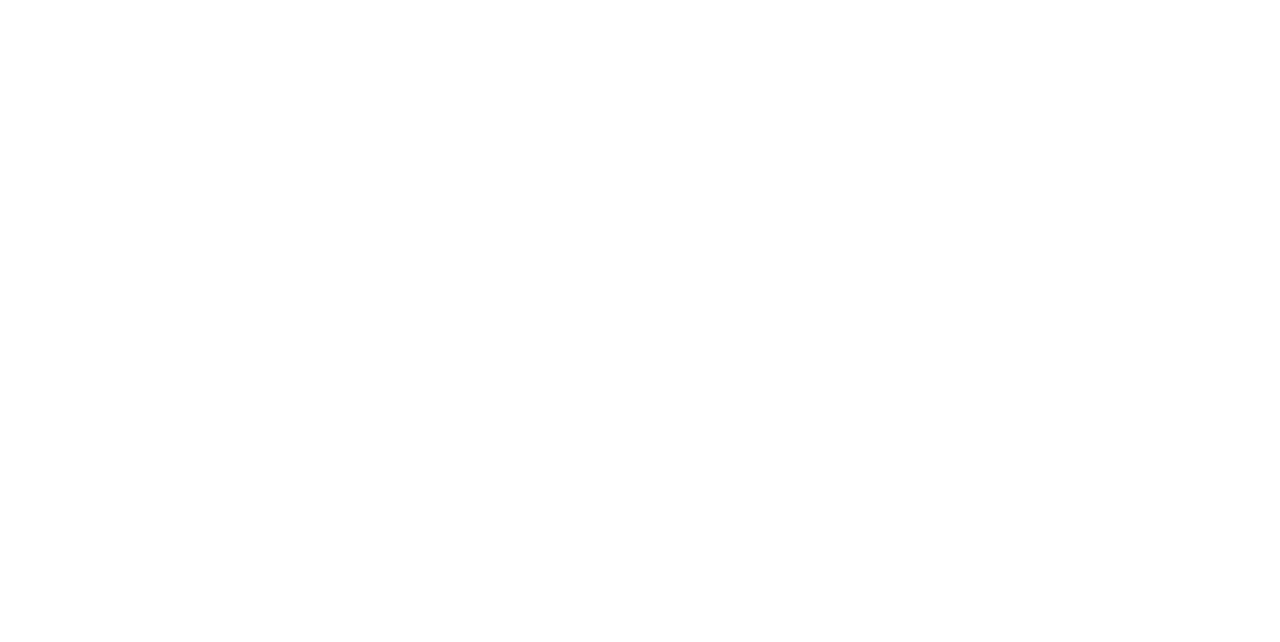
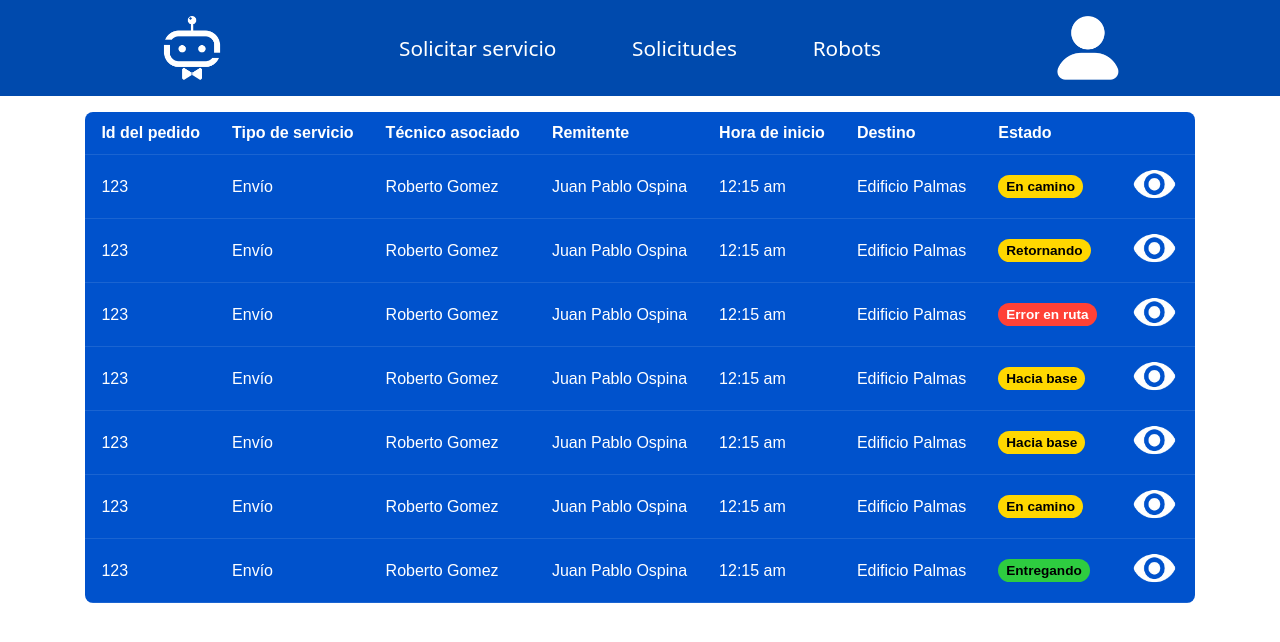
Before and after one commit to jpovalles/SistemaDronesBots, a React (Vite) app: page /operario/pedidosActivos in a window 1280 px wide. Before the commit this address had no page. Shown: the top 642 px of the page. Built offline with nearby package versions, Linux system fonts and the light colour scheme.

Commit message:
Implementacion pedidos activos

```diff
--- a/src/App.jsx
+++ b/src/App.jsx
@@ -7,6 +7,7 @@
 import LayoutOperario from "./pages/operario/LayoutOperario";
 import SolicitarServicio from "./pages/operario/SolicitarServicio";
 import Pedidos from "./pages/operario/Pedidos";
+import PedidosActivos from "./pages/operario/PedidosActivos"
 
 
 import './App.css'
@@ -15,13 +16,12 @@
 
   return (
     <>
-
-
         <Routes>
           <Route path="/" element={<Login/>}/>
           <Route path="/operario/" element={<LayoutOperario Opcion={SolicitarServicio}/>}/>
           <Route path="/operario/solicitarServicio" element={<LayoutOperario Opcion={SolicitarServicio}/>}/>
           <Route path="/operario/solicitudes" element={<LayoutOperario Opcion={Pedidos}/>}/>
+          <Route path="/operario/pedidosActivos" element={<LayoutOperario Opcion={PedidosActivos}/>}/>
         </Routes>
     </>
   )
--- a/src/pages/operario/Pedidos.jsx
+++ b/src/pages/operario/Pedidos.jsx
@@ -3,9 +3,13 @@
 import "./Pedidos.css";
 
 import CancelarPedido from './CancelarPedido';
+import PedidosActivos from './PedidosActivos';
 
 function Pedidos() {
-    const data = [
+    // Estado para controlar qué pestaña está activa
+    const [activeTab, setActiveTab] = useState("programados");
+
+    const dataProgramados = [
         {
             idPedido: 123456789,
             tipo_servicio: "Envío",
@@ -74,7 +78,7 @@
             destino: "Edificio Palmas",
             observaciones: ""
         },
-    ]
+    ];
 
     const [idOptions, setIdOptions] = useState();
     const [showCancel, setShowCancel] = useState(false);
@@ -95,16 +99,9 @@
         setShowCancel(true);
     }
 
+    // Renderiza la tabla de pedidos programados
+    const renderPedidosProgramados = () => {
         return (
-    <div className="pedidos-container">
-        {showCancel && <CancelarPedido idPedido={cancelData.idPedido} usuario={cancelData.usuario} tipoEnvio={cancelData.tipoEnvio}  setShowCancel={setShowCancel} />}
-        <div className="pedidos-tabs">
-            <button className="tab active">Programados</button>
-            <button className="tab">Activos</button>
-            <button className="tab">Finalizados</button>
-            <input type="text" className="search-input" placeholder="🔍  Id del pedido" />
-        </div>
-
             <table className="pedidos-table">
                 <thead>
                     <tr>
@@ -119,7 +116,7 @@
                     </tr>
                 </thead>
                 <tbody>
-            {data.map(({idPedido, tipo_servicio, hora_inicio, tecnico_asociado, remitente, destinatario, origen, destino, observaciones}) => (
+                    {dataProgramados.map(({idPedido, tipo_servicio, hora_inicio, tecnico_asociado, remitente, destinatario, origen, destino, observaciones}) => (
                         <tr key={idPedido}>
                             <td>{idPedido}</td>
                             <td>{tipo_servicio}</td>
@@ -132,7 +129,7 @@
                                 { idOptions === idPedido ?
                                 <div className="optionsQuery">
                                     <div className="delete-query" onClick={() => handleCancel(idPedido, remitente.nombre, tipo_servicio)}>
-                                <svg xmlns="http://www.w3.org/2000/svg" xmlns:xlink="http://www.w3.org/1999/xlink" viewBox="0 0 17 17" version="1.1">
+                                        <svg xmlns="http://www.w3.org/2000/svg" viewBox="0 0 17 17" version="1.1">
                                             <path d="M8.021,1.097 C3.625,1.097 0.063,4.655 0.063,9.04 C0.063,13.428 3.625,16.985 8.021,16.985 C12.416,16.985 15.979,13.427 15.979,9.04 C15.979,4.654 12.415,1.097 8.021,1.097 L8.021,1.097 Z M10.271617,9.9995909 L5.728383,9.9995909 C4.77186126,9.9995909 4,10.0510388 4,9.00003127 C4,7.9471863 4.77186126,8.00047164 5.728383,8.00047164 L10.271617,8.00047164 C11.2281387,8.00047164 12,7.94626758 12,9.00003127 C12,10.0510388 11.2281387,9.9995909 10.271617,9.9995909 L10.271617,9.9995909 Z"></path>
                                         </svg>
                                     </div>
@@ -157,6 +154,51 @@
                     ))}
                 </tbody>
             </table>
+        );
+    };
+
+    const renderContent = () => {
+        switch(activeTab) {
+            case "programados":
+                return renderPedidosProgramados();
+            case "activos":
+                return <PedidosActivos />;
+            case "finalizados":
+                return <div className="empty-state">No hay pedidos finalizados</div>;
+            default:
+                return renderPedidosProgramados();
+        }
+    };
+
+    return (
+    <div className="pedidos-container">
+        {showCancel && <CancelarPedido idPedido={cancelData.idPedido} usuario={cancelData.usuario} tipoEnvio={cancelData.tipoEnvio}  setShowCancel={setShowCancel} />}
+        <div className="pedidos-tabs">
+            <button
+                className={`tab ${activeTab === "programados" ? "active" : ""}`}
+                onClick={() => setActiveTab("programados")}
+            >
+                Programados
+            </button>
+            <button
+                className={`tab ${activeTab === "activos" ? "active" : ""}`}
+                onClick={() => setActiveTab("activos")}
+            >
+                Activos
+            </button>
+            <button
+                className={`tab ${activeTab === "finalizados" ? "active" : ""}`}
+                onClick={() => setActiveTab("finalizados")}
+            >
+                Finalizados
+            </button>
+            <input type="text" className="search-input" placeholder="🔍  Id del pedido" />
+        </div>
+
+        {activeTab === "activos" ?
+            <PedidosActivos /> :
+            renderContent()
+        }
     </div>
     );
 }
--- /dev/null
+++ b/src/pages/operario/PedidosActivos.css
@@ -0,0 +1,108 @@
+.pedidos-container-principal {
+  /* padding: 20px; */
+  background-color: #004aad;
+  border-radius: 16px;
+  color: white;
+  font-family: sans-serif;
+  /* max-width: 70%; */
+}
+
+.pedidos-opt {
+  display: flex;
+  align-items: center;
+  gap: 12px;
+  margin-bottom: 20px;
+}
+
+.tab-opt {
+  padding: 8px 16px;
+  border: 1px solid #ddd;
+  border-radius: 20px;
+  background-color: white;
+  cursor: pointer;
+  font-weight: bold;
+  transition: all 0.3s ease;
+  color: #004aad;
+}
+
+
+.tab.active-opt {
+  background-color: #0052cc;
+  color: white;
+  border-color: #0052cc;
+}
+
+.search-input-act {
+  margin-left: auto;
+  padding: 8px 16px;
+  border-radius: 20px;
+  border: 1px solid #ddd;
+  width: 200px;
+  outline: none;
+}
+
+.pedidos-table-act {
+  width: 100%;
+  border-collapse: collapse;
+  background-color: #0052cc;
+  color: white;
+  border-radius: 8px;
+  overflow: hidden;
+}
+
+.pedidos-table-act th,
+.pedidos-table-act td {
+  padding: 12px 16px;
+  text-align: left;
+  border-bottom: 1px solid rgba(255, 255, 255, 0.1);
+}
+
+.pedidos-table-act th {
+  font-weight: 600;
+}
+
+.pedidos-table-act tbody tr:hover {
+  background-color: rgba(255, 255, 255, 0.1);
+}
+
+/* Estilos para los estados de pedidos */
+.estado-badge {
+  padding: 4px 10px;
+  border-radius: 12px;
+  display: inline-block;
+  font-size: 0.85em;
+  font-weight: bold;
+  text-align: center;
+  width: 800px;
+}
+
+.estado-en-camino {
+  background-color: #FFD700;
+  color: #000000;
+}
+
+.estado-retornando {
+  background-color: #FFD700;
+  color: #000000;
+}
+
+.estado-error {
+  background-color: #FF4136;
+  color: #FFFFFF;
+}
+
+.estado-hacia-base {
+  background-color: #FFD700;
+  color: #000000;
+}
+
+.estado-entregando {
+  background-color: #2ECC40;
+  color: #FFFFFF;
+}
+
+.imagen-ojo {
+  width: 50px;     /* o el tamaño que necesites */
+  height: 35px;    /* mantené proporción si es cuadrado */
+  cursor: pointer; /* para que se vea como botón */
+}
--- /dev/null
+++ b/src/pages/operario/PedidosActivos.jsx
@@ -0,0 +1,182 @@
+import React from "react";
+import { useState } from "react";
+import "./PedidosActivos.css";
+
+
+function PedidosActivos() {
+    // Datos de ejemplo para pedidos activos
+    const dataActivos = [
+        {
+            idPedido: 123,
+            tipo_servicio: "Envío",
+            hora_inicio: "12:15 am",
+            tecnico_asociado: "Roberto Gomez",
+            remitente: {
+                nombre: "Juan Pablo Ospina",
+                id: 123456789
+            },
+            destino: "Edificio Palmas",
+            estado: "En camino"
+        },
+        {
+            idPedido: 123,
+            tipo_servicio: "Envío",
+            hora_inicio: "12:15 am",
+            tecnico_asociado: "Roberto Gomez",
+            remitente: {
+                nombre: "Juan Pablo Ospina",
+                id: 123456789
+            },
+            destino: "Edificio Palmas",
+            estado: "Retornando"
+        },
+        {
+            idPedido: 123,
+            tipo_servicio: "Envío",
+            hora_inicio: "12:15 am",
+            tecnico_asociado: "Roberto Gomez",
+            remitente: {
+                nombre: "Juan Pablo Ospina",
+                id: 123456789
+            },
+            destino: "Edificio Palmas",
+            estado: "Error en ruta"
+        },
+        {
+            idPedido: 123,
+            tipo_servicio: "Envío",
+            hora_inicio: "12:15 am",
+            tecnico_asociado: "Roberto Gomez",
+            remitente: {
+                nombre: "Juan Pablo Ospina",
+                id: 123456789
+            },
+            destino: "Edificio Palmas",
+            estado: "Hacia base"
+        },
+        {
+            idPedido: 123,
+            tipo_servicio: "Envío",
+            hora_inicio: "12:15 am",
+            tecnico_asociado: "Roberto Gomez",
+            remitente: {
+                nombre: "Juan Pablo Ospina",
+                id: 123456789
+            },
+            destino: "Edificio Palmas",
+            estado: "Hacia base"
+        },
+        {
+            idPedido: 123,
+            tipo_servicio: "Envío",
+            hora_inicio: "12:15 am",
+            tecnico_asociado: "Roberto Gomez",
+            remitente: {
+                nombre: "Juan Pablo Ospina",
+                id: 123456789
+            },
+            destino: "Edificio Palmas",
+            estado: "En camino"
+        },
+        {
+            idPedido: 123,
+            tipo_servicio: "Envío",
+            hora_inicio: "12:15 am",
+            tecnico_asociado: "Roberto Gomez",
+            remitente: {
+                nombre: "Juan Pablo Ospina",
+                id: 123456789
+            },
+            destino: "Edificio Palmas",
+            estado: "Entregando"
+        },
+    ];
+
+
+    // Función para determinar el color de fondo según el estado
+    const getEstadoColor = (estado) => {
+        switch(estado) {
+            case "En camino":
+                return "#FFD700"; // Amarillo
+            case "Retornando":
+                return "#FFD700"; // Amarillo
+            case "Error en ruta":
+                return "#FF4136"; // Rojo
+            case "Hacia base":
+                return "#FFD700"; // Amarillo
+            case "Esperando código":
+                return "#FFD700"; // Amarillo
+            case "Entregando":
+                return "#2ECC40"; // Verde
+            default:
+                return "#FFFFFF"; // Blanco por defecto
+        }
+    }
+
+    // Función para determinar si el texto debe ser oscuro o claro basado en el color de fondo
+    const getTextColor = (estado) => {
+        if (estado === "Error en ruta") {
+            return "#FFFFFF"; // Texto blanco para fondo rojo
+        }
+        return "#000000"; // Texto negro para otros fondos
+    }
+
+    return (
+    <div className="pedidos-container-principal">
+        {/* <div className="pedidos-opt">
+            <button className="tab-opt">Programados</button>
+            <button className="tab active-opt">Activos</button>
+            <button className="tab-opt">Finalizados</button>
+            <input type="text" className="search-input-act" placeholder="🔍  Id del pedido" />
+        </div> */}
+
+    <table className="pedidos-table-act">
+        <thead>
+            <tr>
+                <th>Id del pedido</th>
+                <th>Tipo de servicio</th>
+                <th>Técnico asociado</th>
+                <th>Remitente</th>
+                <th>Hora de inicio</th>
+                <th>Destino</th>
+                <th>Estado</th>
+                <th></th>
+            </tr>
+        </thead>
+        <tbody>
+            {dataActivos.map(({idPedido, tipo_servicio, hora_inicio, tecnico_asociado, remitente, destino, estado}, index) => (
+                <tr key={index}>
+                    <td>{idPedido}</td>
+                    <td>{tipo_servicio}</td>
+                    <td>{tecnico_asociado}</td>
+                    <td>{remitente.nombre}</td>
+                    <td>{hora_inicio}</td>
+                    <td>{destino}</td>
+                    <td>
+                        <div
+                            style={{
+                                backgroundColor: getEstadoColor(estado),
+                                color: getTextColor(estado),
+                                padding: '4px 8px',
+                                borderRadius: '12px',
+                                display: 'inline-block',
+                                fontSize: '0.85em',
+                                fontWeight: 'bold',
+                                textAlign: 'center'
+                            }}
+                        >
+                            {estado}
+                        </div>
+                    </td>
+                    <td className="icono-ojo">
+                        <img src="/ojo-icon.png" alt="Ver detalles" className="imagen-ojo" />
+                    </td>
+                </tr>
+            ))}
+        </tbody>
+        </table>
+    </div>
+    );
+}
+
+export default PedidosActivos;
```
Also changed, not shown: src/pages/operario/Pedidos.css (+22 -7 lines), public/ojo-icon.png (added). Lines whose indentation alone changed are shown as unchanged.
